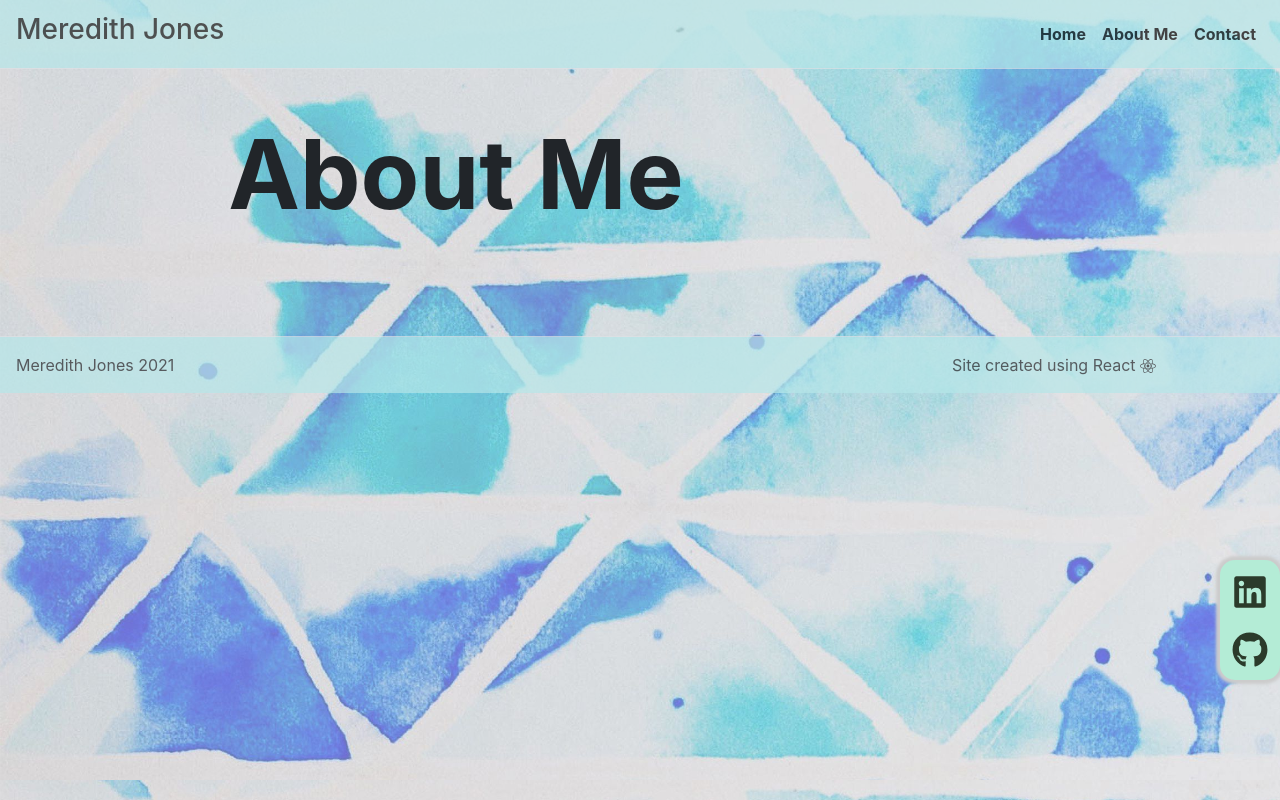
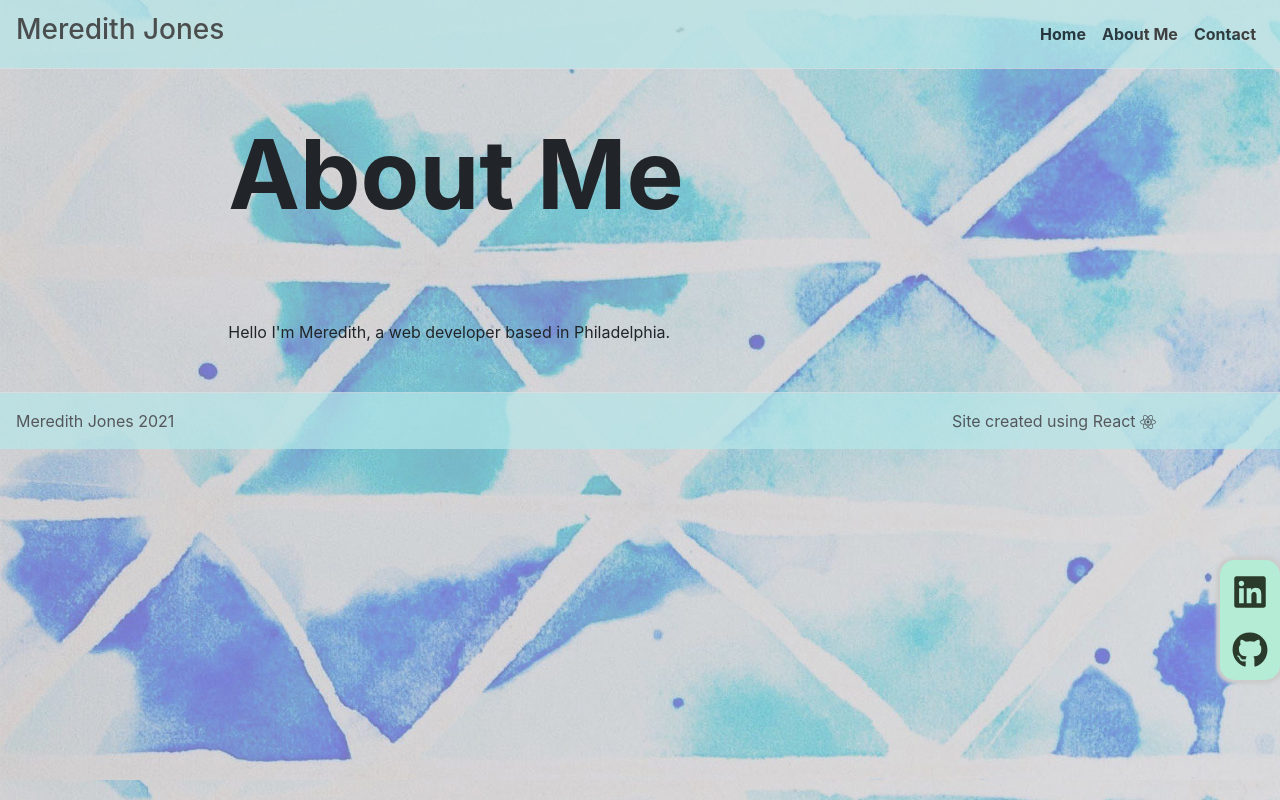
Before and after one commit to meredithajones/2021-Portfolio, a React (Create React App) app: page /about in a window 1280 px wide. Built offline with nearby package versions, Linux system fonts and the light colour scheme.

Commit message:
Added content to about me

```diff
--- a/src/Components/Content.js
+++ b/src/Components/Content.js
@@ -4,10 +4,10 @@ import { Col, Container, Row } from 'react-bootstrap';
 function Content(props) {
 
     return(
-        <Container>
-            <Row>
-                <Col>
-
+        <Container fluid={true}>
+            <Row className="justify-content-center">
+                <Col md={8}>
+                {props.children}
                 </Col>
             </Row>
         </Container>
--- a/src/Pages/AboutPage.js
+++ b/src/Pages/AboutPage.js
@@ -1,5 +1,6 @@
 import { React } from 'react';
 import Hero from "../Components/Hero";
+import Content from "../Components/Content";
 
 function AboutPage(props) {
 
@@ -7,6 +8,10 @@ function AboutPage(props) {
 
        <div>
         <Hero title={props.title} />
+
+        <Content className="bio">
+            Hello I'm Meredith, a web developer based in Philadelphia.
+        </Content>
        </div>
 
     );
```
Also changed, not shown: src/Components/Background/background.jpg.
